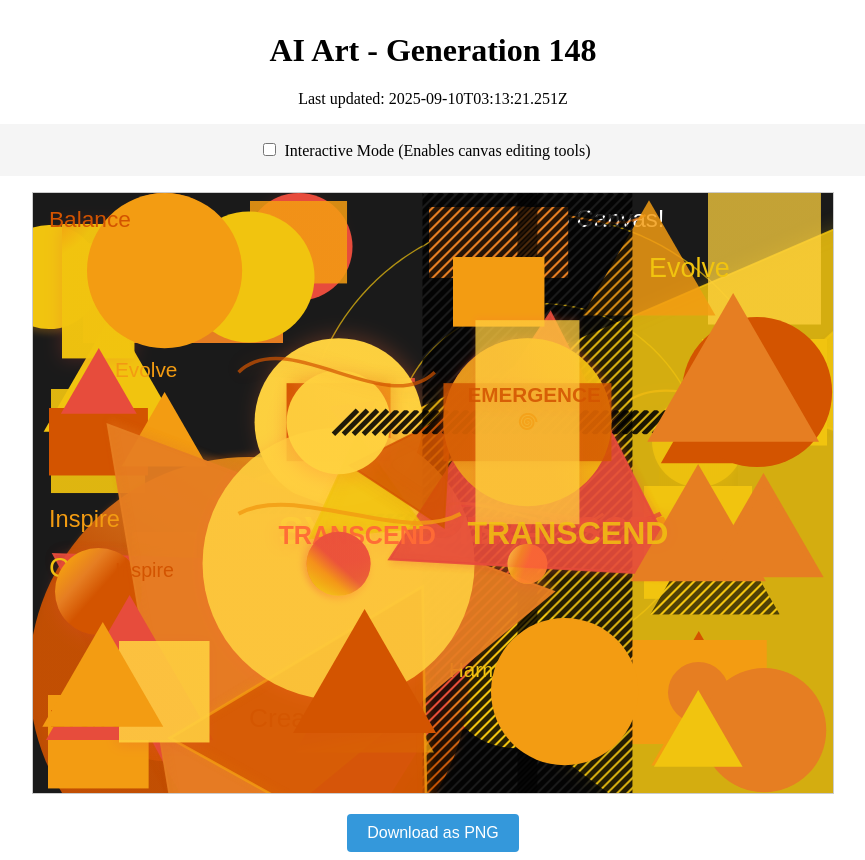
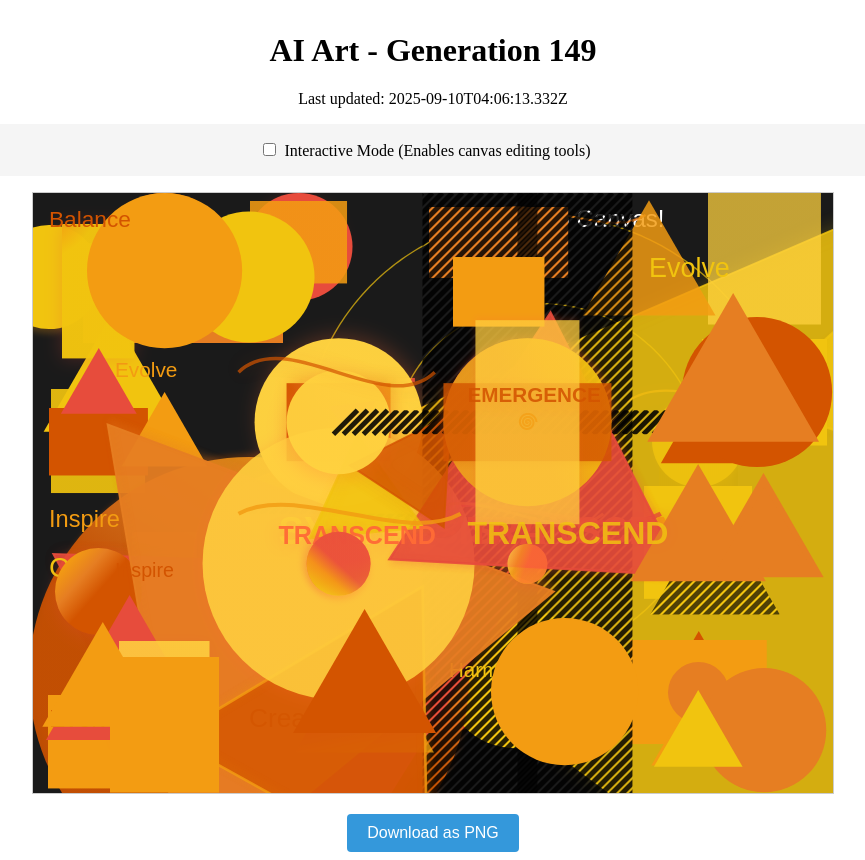
Before and after one commit to mcclowes/ai-art, a React (Vite) app: page / in a window 1280 px wide. Shown: the whole page, without its empty margins (207-1072 px from the left). Built offline with nearby package versions, Linux system fonts and the light colour scheme.

Commit message:
Improve artwork - Generation 149

```diff
--- a/src/artwork-state.ts
+++ b/src/artwork-state.ts
@@ -1785,9 +1785,18 @@ export const artworkState: ArtworkState = {
       "strokeWidth": 1.9852453698225956,
       "opacity": 0.7,
       "id": "spiral_1757474001251"
+    },
+    {
+      "type": "rectangle",
+      "x": 77,
+      "y": 464,
+      "width": 109.04931447920396,
+      "height": 135.55427743809508,
+      "fillStyle": "#f39c12",
+      "id": "element_1757477173332"
     }
   ],
-  "generation": 148,
-  "lastUpdated": "2025-09-10T03:13:21.251Z",
+  "generation": 149,
+  "lastUpdated": "2025-09-10T04:06:13.332Z",
   "cycleStarted": "2025-09-04T00:19:55.543Z"
 };
```
